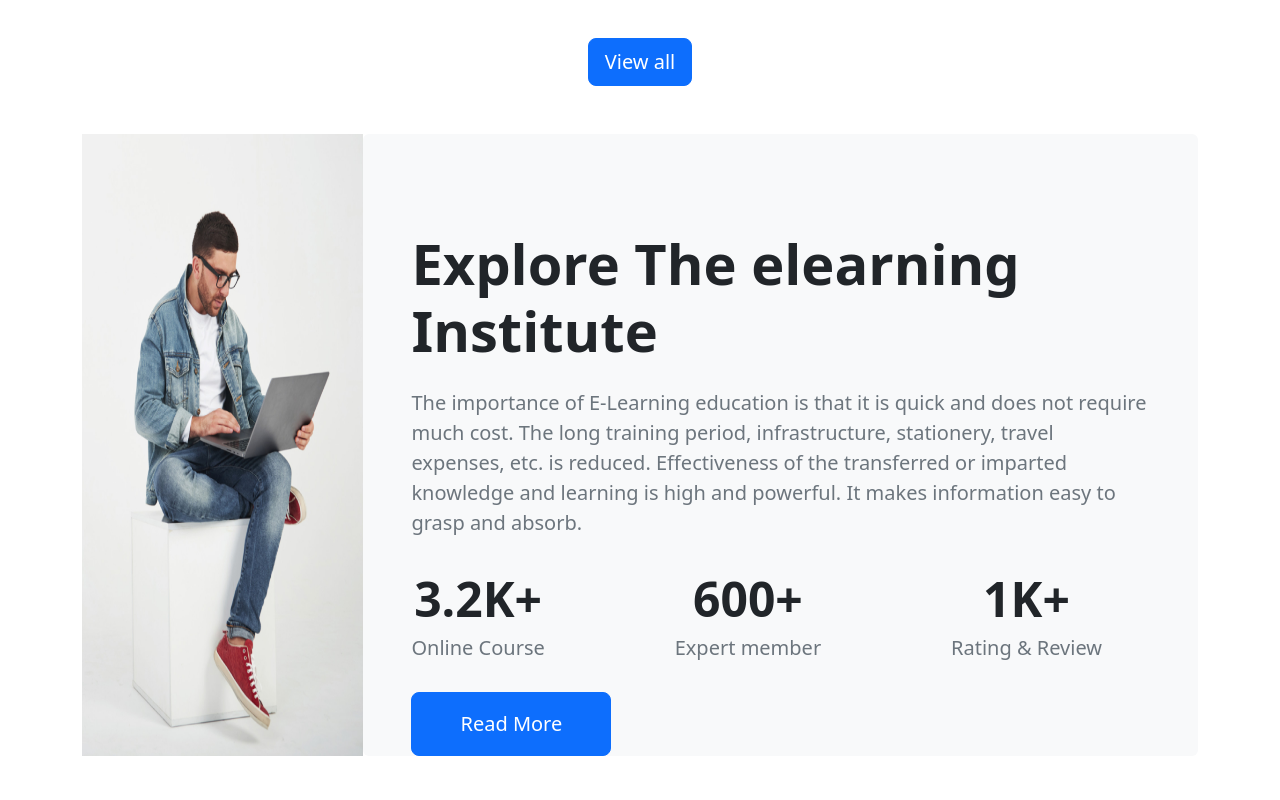
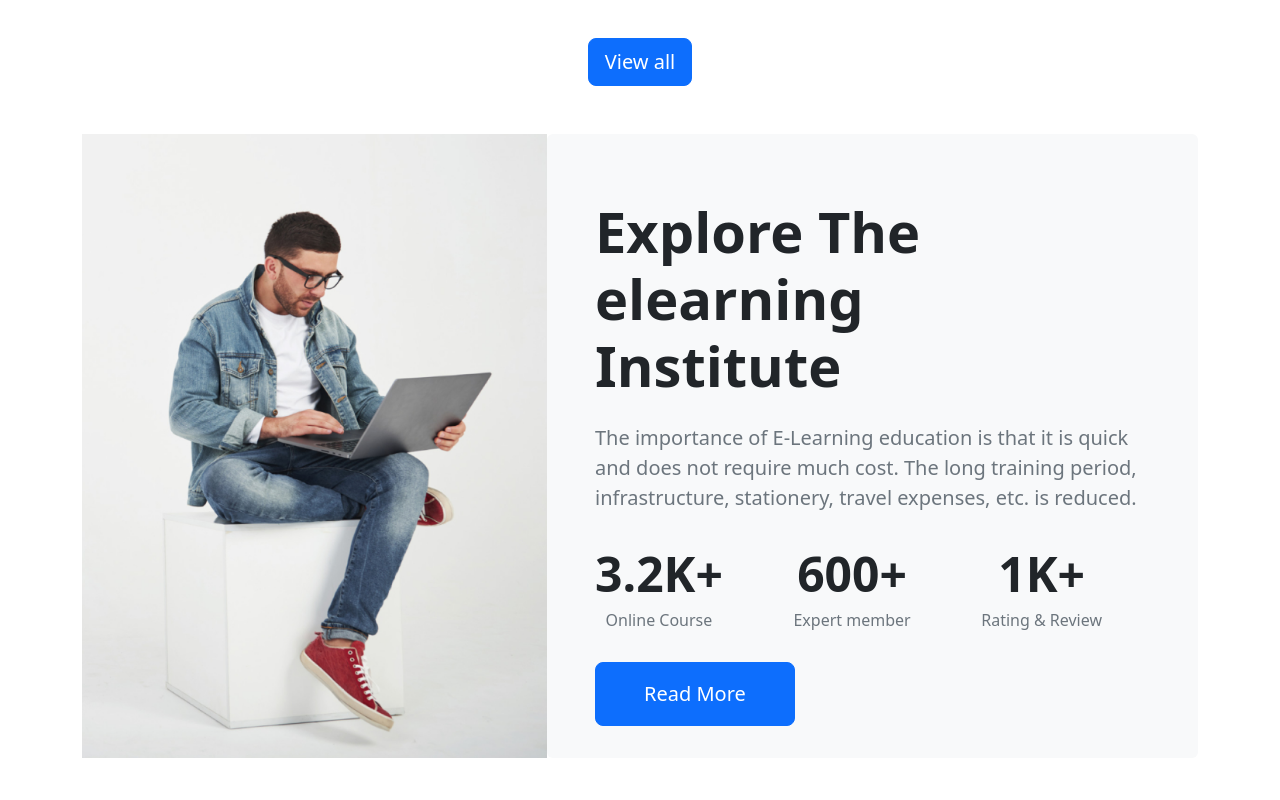
Before and after one commit to kazigit/Assignment-3, a plain HTML site: page index.html in a window 1280 px wide. Shown: the part 1880-2680 px from the top of the page. Drawn offline with nearby package versions, Linux system fonts and the light colour scheme.

Commit message:
img-edited

```diff
--- a/index.html
+++ b/index.html
@@ -143,24 +143,24 @@
           </div>
           <section class="about my-5 pb-5">
             <div class="container d-flex flex-rep">
-              <div class="working w-100">
-                <img src="images/working.png" class="w-100 h-100" alt="...">
+              <div class="working col-md-5">
+                <img src="images/working.png" class="w-100 h-100 img-fluid" alt="...">
               </div>
               <div class="bg-light ps-5 pe-5 pt-5 rounded">
-                <h1 class="fw-bold display-4 pt-5 pb-3">Explore The elearning <br> Institute</h1>
-                <p class="text-secondary fs-5 pb-3">The importance of E-Learning education is that it is quick and does not require much cost. The long training period, infrastructure, stationery, travel expenses, etc. is reduced. Effectiveness of the transferred or imparted knowledge and learning is high and powerful. It makes information easy to grasp and absorb.</p>
+                <h1 class="fw-bold display-4 pt-3 pb-3">Explore The elearning <br> Institute</h1>
+                <p class="text-secondary fs-5 pb-3">The importance of E-Learning education is that it is quick and does not require much cost. The long training period, infrastructure, stationery, travel expenses, etc. is reduced.</p>
                 <div class="d-flex text-center justify-content-between pe-5">
                   <div>
                     <h1 class="fw-bold display-5">3.2K+</h1>
-                    <h5 class="text-secondary">Online Course</h5>
+                    <h6 class="text-secondary">Online Course</h6>
                   </div>
                   <div>
                     <h1 class="fw-bold display-5">600+</h1>
-                    <h5 class="text-secondary">Expert member</h5>
+                    <h6 class="text-secondary">Expert member</h6>
                   </div>
                   <div>
                     <h1 class="fw-bold display-5">1K+</h1>
-                    <h5 class="text-secondary">Rating & Review</h5>
+                    <h6 class="text-secondary">Rating & Review</h6>
                   </div>
                 </div>
                 <a href="#" class="btn btn-primary text-white btn-lg mt-4 py-3 px-5">Read More</a>
```
